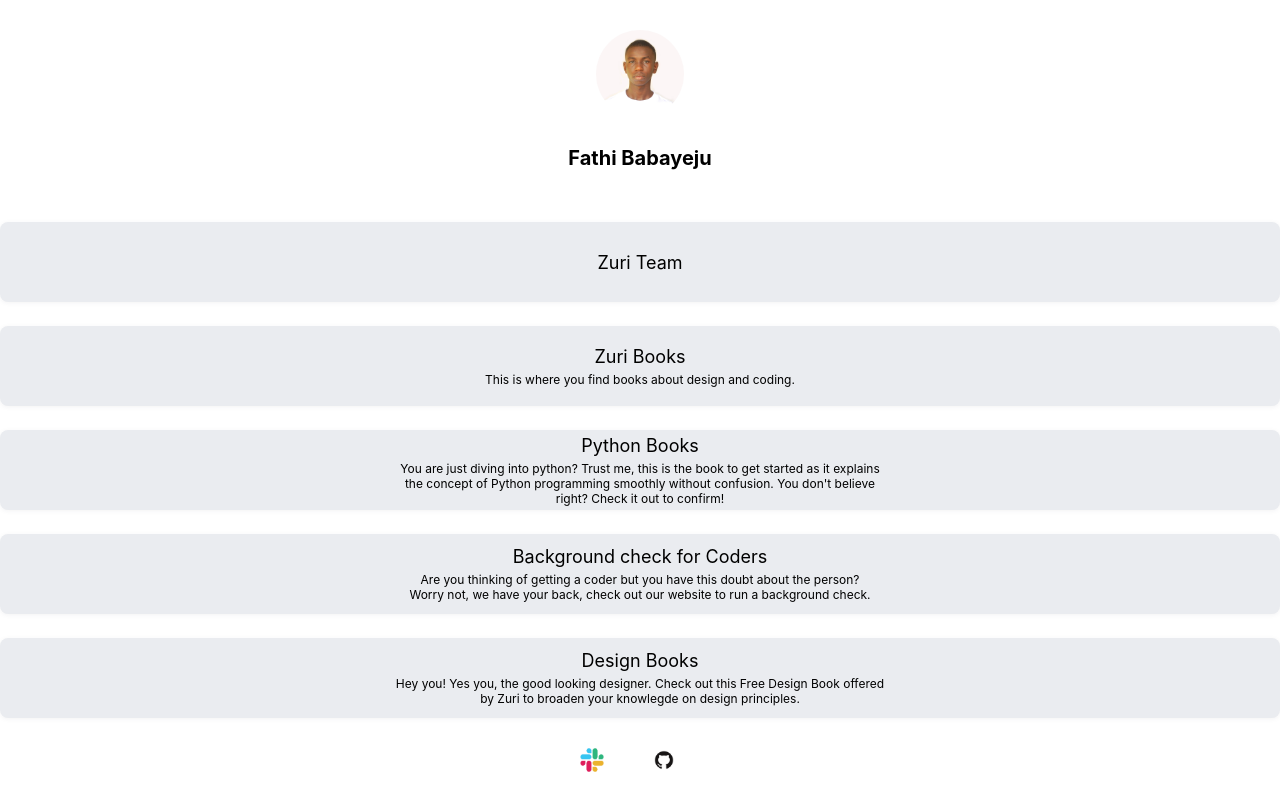
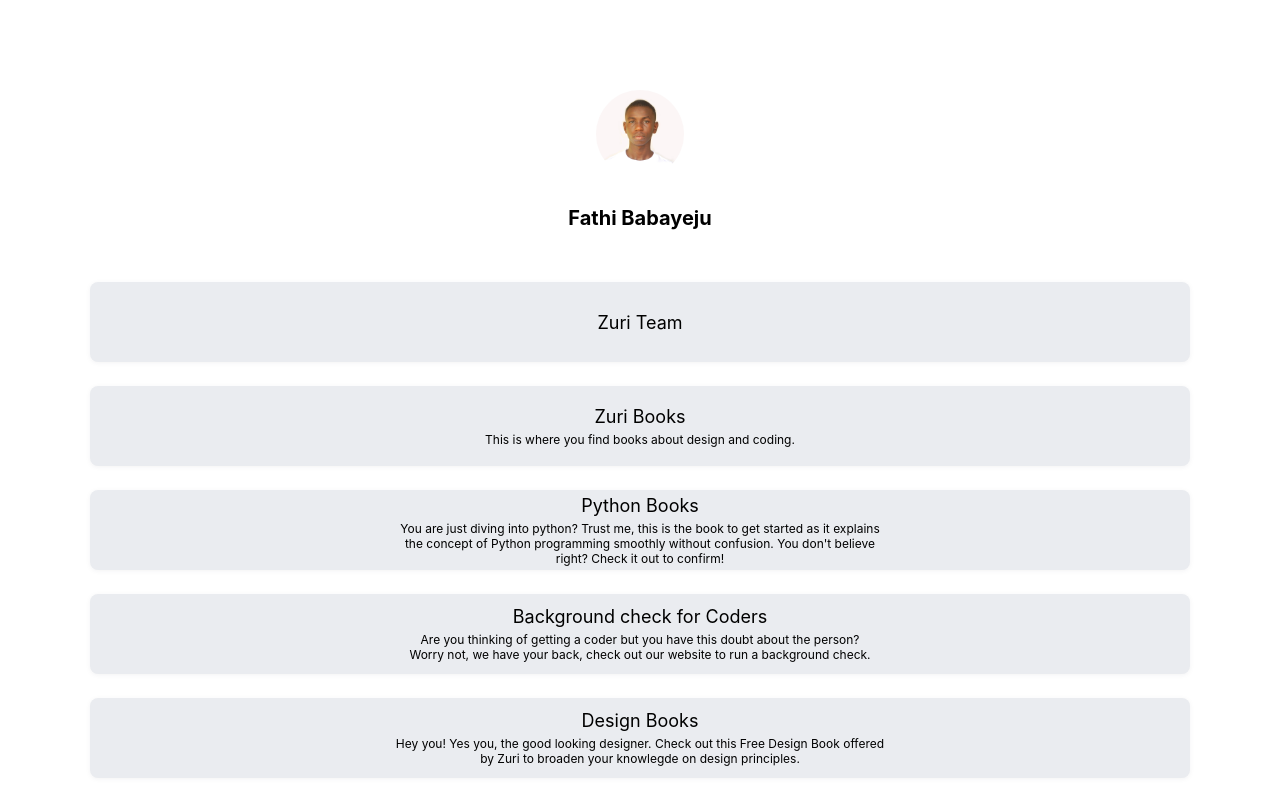
Before and after one commit to c-blaq/hng9, a React (Create React App) app: page / in a window 1280 px wide. Shown: the top 800 px of the page. Built offline with nearby package versions, Linux system fonts and the light colour scheme.

Commit message:
simple layout

```diff
--- a/src/App.js
+++ b/src/App.js
@@ -2,13 +2,16 @@
 import LinkSection from "./first-stage/LinkSection/LinkSection";
 import Footer from "./components/Footer/Footer";
 import Socials from "./first-stage/Socials";
+import "./index.css";
 
 function App() {
   return (
-    <div>
-      <ProfileSection />
-      <LinkSection />
-      <Socials />
+    <div className="App">
+      <div id="first-stage">
+        <ProfileSection />
+        <LinkSection />
+        <Socials />
+      </div>
       <Footer />
     </div>
   );
--- a/src/index.css
+++ b/src/index.css
@@ -16,3 +16,14 @@
   font-family: source-code-pro, Menlo, Monaco, Consolas, "Courier New",
     monospace;
 }
+
+.App {
+  max-width: 1280px;
+  padding: 30px 16px;
+  margin: 0 auto;
+}
+
+#first-stage {
+  max-width: 1100px;
+  margin: 0 auto;
+}
```
